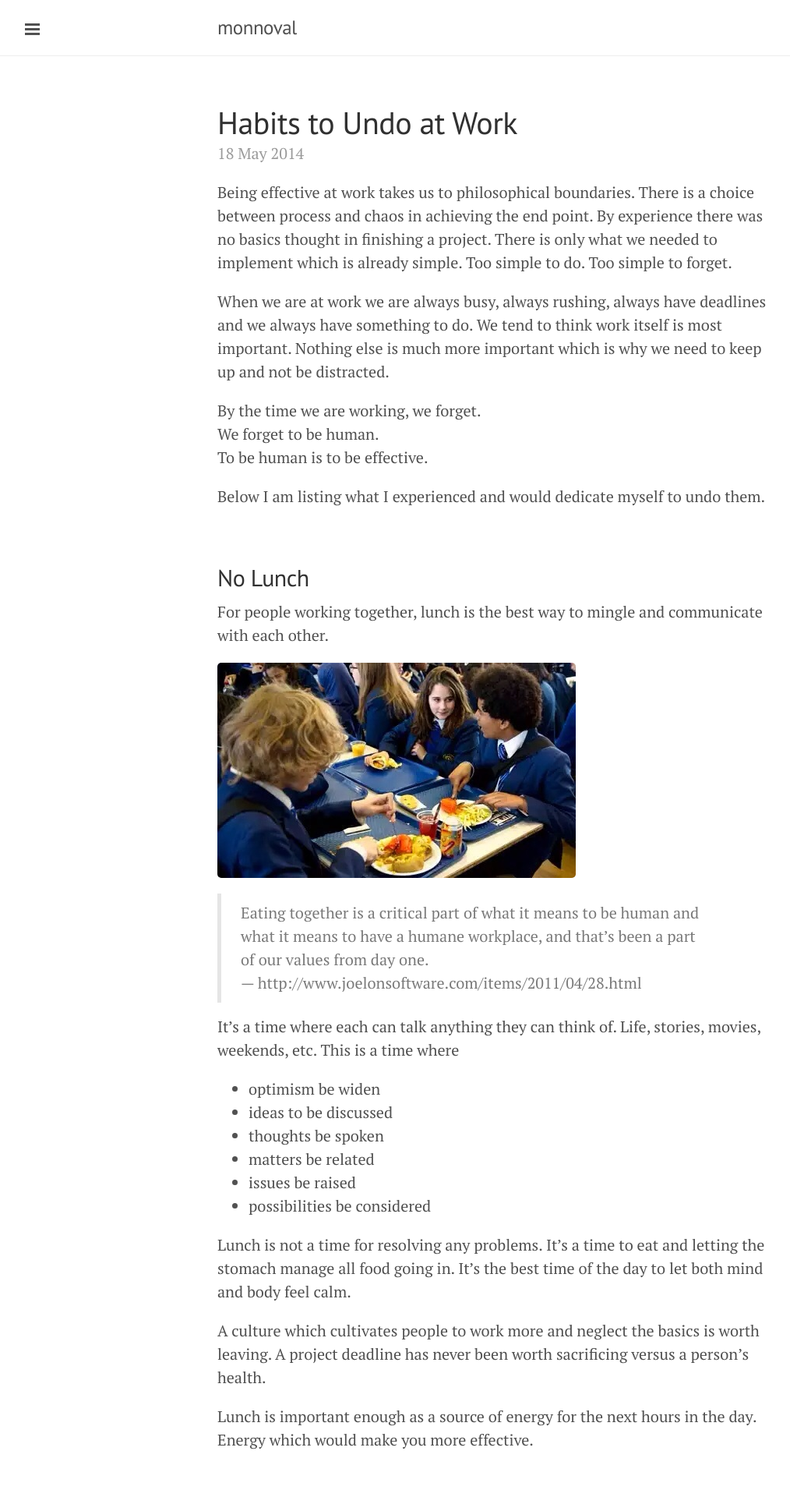
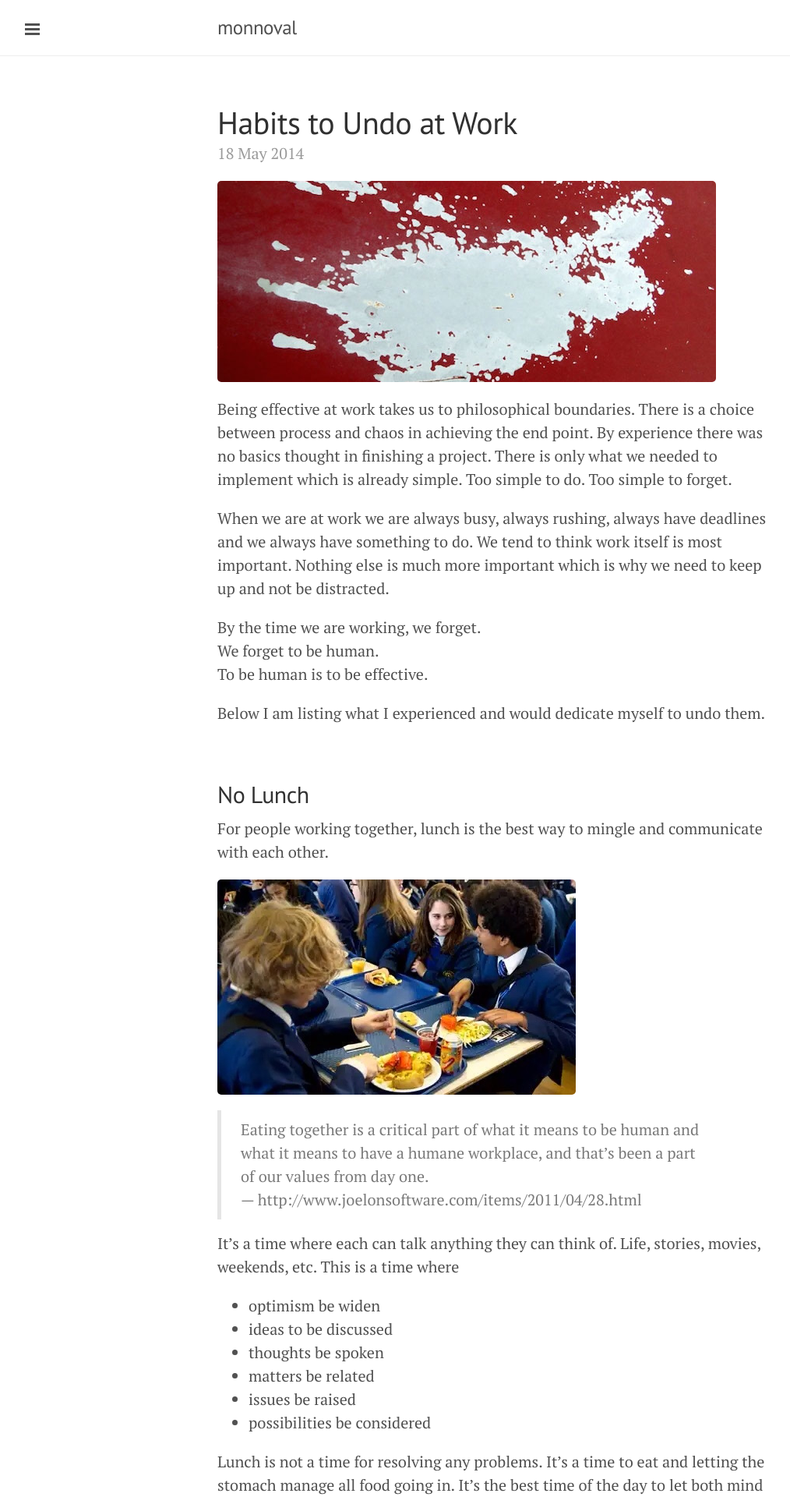
Before and after one commit to monnoval/monnoval.github.io, a Jekyll site: the page built from _posts/2014-05-18-habits-to-avoid.md, in a window 1280 px wide. Shown: the top 1920 px of the page at 78% size, without its empty margins (1-1015 px from the left). Built offline with Jekyll 4.4.1, drawn with Linux system fonts in a browser that asks for light colours; Markdown is read by kramdown in place of the engine named in the settings.

Commit message:
Fix content

```diff
--- a/_posts/2014-05-18-habits-to-avoid.md
+++ b/_posts/2014-05-18-habits-to-avoid.md
@@ -3,7 +3,11 @@ layout: post
 title: Habits to Undo at Work
 ---
 
+![]({{ site.baseurl }}public/images/2014-05-03-01.jpg)
+
 Being effective at work takes us to philosophical boundaries. There is a choice between process and chaos in achieving the end point. By experience there was no basics thought in finishing a project. There is only what we needed to implement which is already simple. Too simple to do. Too simple to forget.
+
+<!--more-->
 
 When we are at work we are always busy, always rushing, always have deadlines and we always have something to do. We tend to think work itself is most important. Nothing else is much more important which is why we need to keep up and not be distracted.
 
@@ -19,7 +23,7 @@ Below I am listing what I experienced and would dedicate myself to undo them.
 
 For people working together, lunch is the best way to mingle and communicate with each other.
 
-![]({{ site.baseurl }}public/images/2014-05-18-01.jpg)
+![]({{ site.baseurl }}public/images/2014-05-18-02.jpg)
 
 > Eating together is a critical part of what it means to be human and what it means to have a humane workplace, and that’s been a part of our values from day one.
 > — http://www.joelonsoftware.com/items/2011/04/28.html
@@ -45,7 +49,7 @@ Lunch is important enough as a source of energy for the next hours in the day. E
 
 We all needed help. To learn to NOT say "I need help" is completely wrong. We need it and it would be impossible to not welcome any of it.
 
-![]({{ site.baseurl }}public/images/2014-05-18-02.jpg)
+![]({{ site.baseurl }}public/images/2014-05-18-03.jpg)
 
 The first time I heard it from someone. It kind of awoken my ideas at the same time I sensed a false idea. This is how it was said
 
@@ -82,7 +86,7 @@ Maybe I'm just being too skeptic, or maybe too pessimist but I am sure of myself
 
 Humaneness is a huge factor as a leader of a team. I am not able to tolerate another inhumane treatment toward anyone.
 
-![]({{ site.baseurl }}public/images/2014-05-18-03.jpg)
+![]({{ site.baseurl }}public/images/2014-05-18-04.jpg)
 
 Saying thank you is an act of kindness. We must accept it.
 
```
Also changed, not shown: public/images/2014-05-18-01.jpg (deleted), public/images/2014-05-18-02.jpg, public/images/2014-05-18-03.jpg, public/images/2014-05-18-04.jpg (added).
